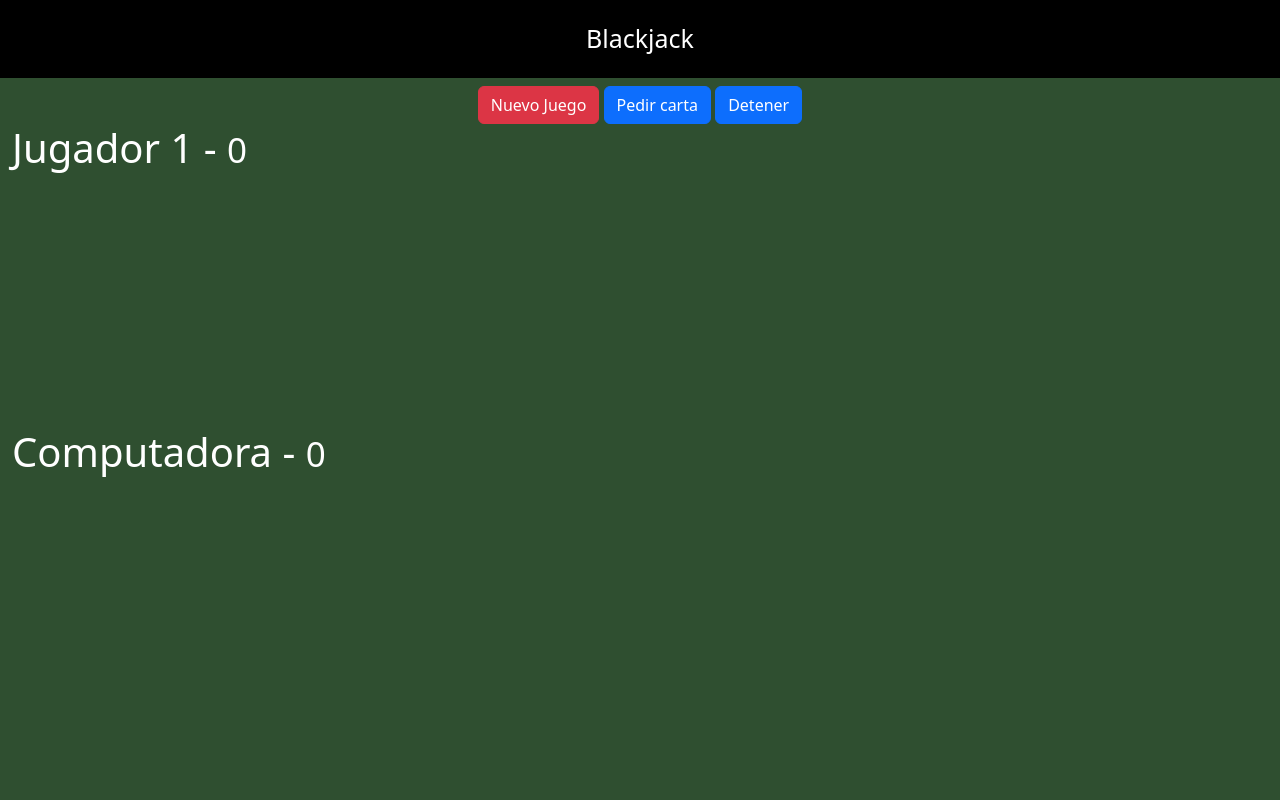
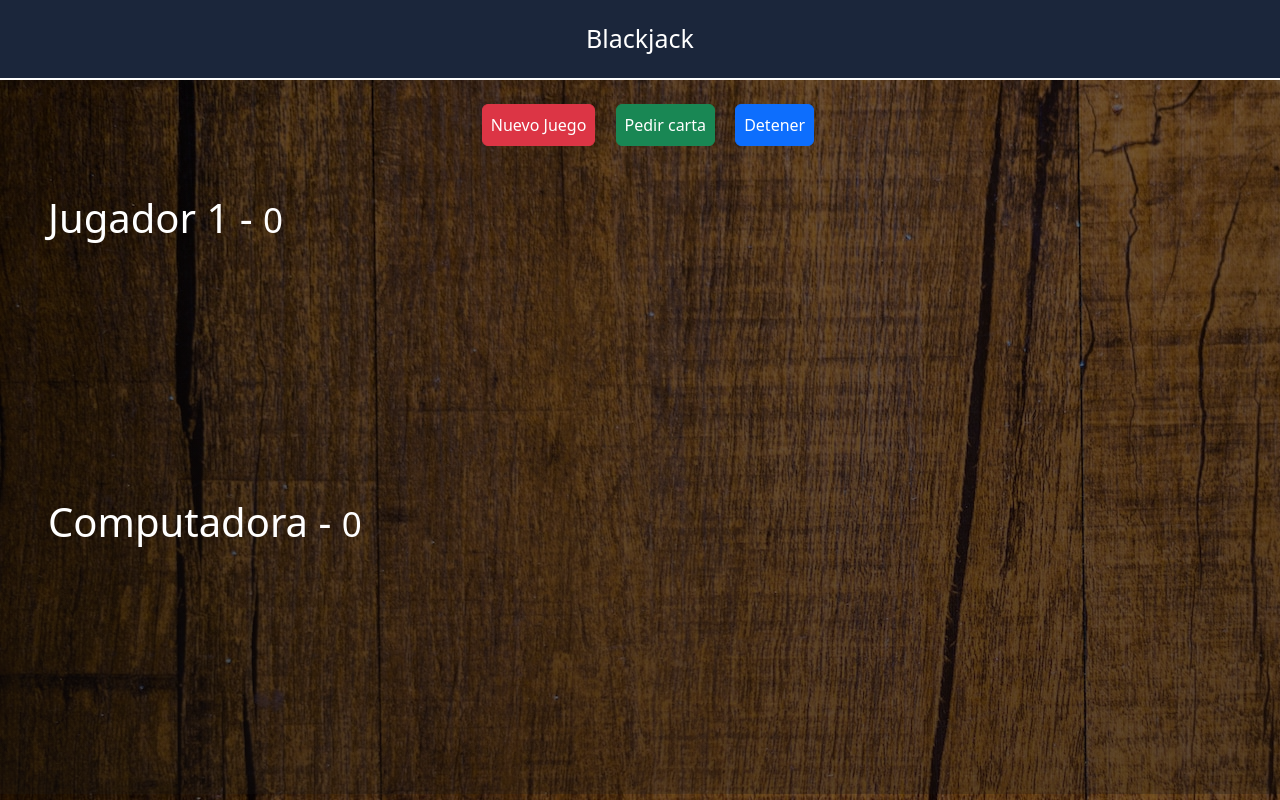
Before and after one commit to FelipeBernalr/js-vite-blackjack, a website built with Vite: page index.html in a window 1280 px wide. Built offline with nearby package versions, Linux system fonts and the light colour scheme.

Commit message:
developer: Se agregaron nuevos estilos

```diff
--- a/index.html
+++ b/index.html
@@ -15,17 +15,17 @@
     Blackjack
   </header>
 
-  <div class="row mt-2">
+  <div class="row mt-4">
     <div id="divBotones" class="col text-center">
 
-      <button id="btnNuevo" class="btn btn-danger">Nuevo Juego</button>
-      <button id="btnPedir" class="btn btn-primary">Pedir carta</button>
-      <button id="btnDetener" class="btn btn-primary">Detener</button>
+      <button id="btnNuevo" class="btn btn-danger p-2 ml-2 ms-3">Nuevo Juego</button>
+      <button id="btnPedir" class="btn btn-success p-2 ms-3">Pedir carta</button>
+      <button id="btnDetener" class="btn btn-primary p-2 ms-3">Detener</button>
 
     </div>
   </div>
 
-  <div class="row container">
+  <div class="row container mt-5 ms-4">
     <div class="col">
 
       <h1>Jugador 1 - <small>0</small></h1>
@@ -36,7 +36,7 @@
     </div>
   </div>
 
-  <div class="row container mt-2">
+  <div class="row container mt-2  ms-4">
     <div class="col">
 
       <h1>Computadora - <small>0</small></h1>
--- a/style.css
+++ b/style.css
@@ -1,28 +1,40 @@
-:root {
-  --color-text: white;
-  --fondo: #2F4F30;
+body {
+    margin: 0px;
+    background-image: linear-gradient(#00000088, #090909a7), url(../img/fondo.jpg);
+    color: white;
 }
 
-html,
-body {
-  margin: 0px;
-  background-color: var(--fondo);
-  color: var(--color-text);
-}
 
 .titulo {
     text-align: center;
-  background-color: black;
-  color: var(--color-text);
+    background-color: #1b263b;
+    color: white;
     padding: 20px;
     font-size: 25px;
+    width: 100%;
+    border-bottom: 2px solid white;
 }
 
 .carta {
     position: relative;
     width: 150px;
-  left: 100px;
+    left: 70px;
     margin-left: -75px;
+    animation: carta 300ms linear;
+    padding: 13px;
+    margin-top: 13px;
+
+}
+
+@keyframes carta {
+    from {
+        transform: translateX(13%);
+    }
+
+    to {
+        transform: translateX(0%);
+
+    }
 }
 
 #computadora-cartas,
```
Also changed, not shown: public/img/fondo.jpg (added). Lines whose indentation alone changed are shown as unchanged.
